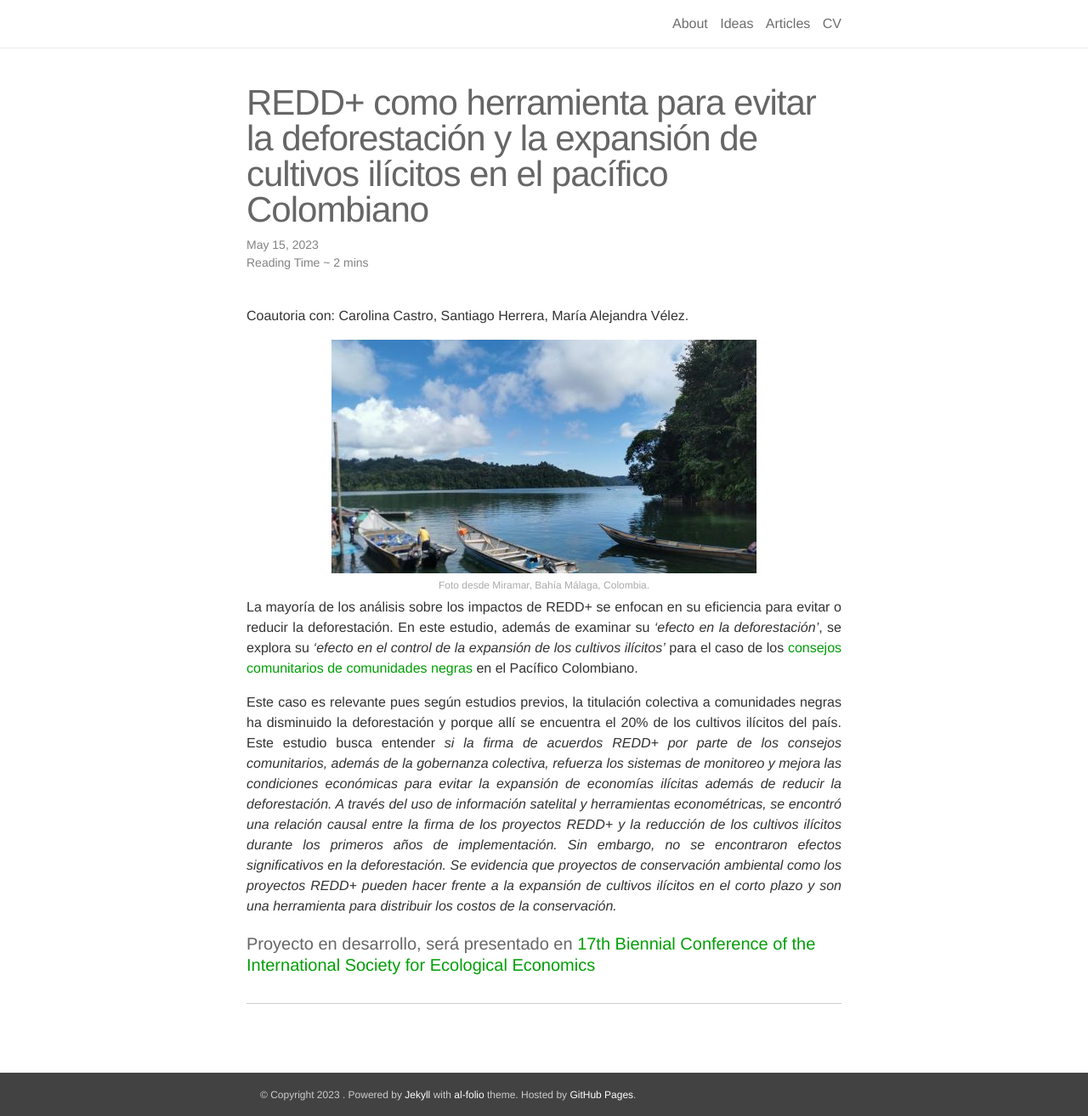
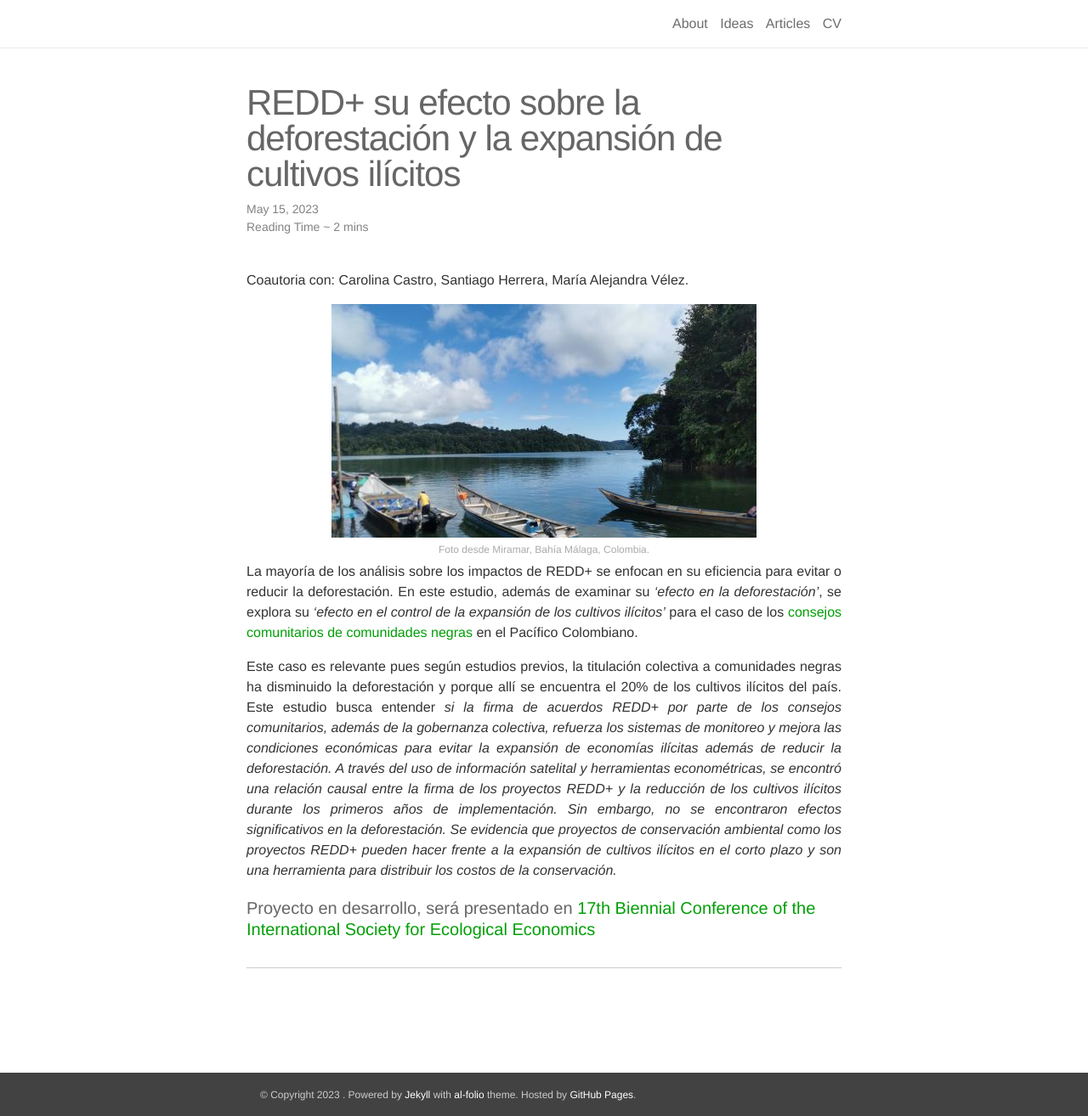
Before and after one commit to polanco-jaime/polanco-jaime.github.io, a Jekyll site: the page built from _posts/2023-06-30-article-redd.markdown, in a window 1280 px wide and 1314 px high. Shown: the whole window at 85% size. Built offline with Jekyll 4.4.1, drawn with Linux system fonts in a browser that asks for light colours; nearby versions of some CDN libraries; comment, search, counter and statistics services are not loaded.

Commit message:
Update website

```diff
--- a/_posts/2023-04-15-article-regalias.markdown
+++ b/_posts/2023-04-15-article-regalias.markdown
@@ -1,8 +1,8 @@
 ---
 layout: post
-title: Impacto de las regalías en el comportamiento fiscal de los municipios de Colombia.
+title: Impacto fiscal de las regalías en los municipios de Colombia.
 date: 2023-04-15 16:11:00-0400
-description: Recomendaciones para una transición energética justa. Análisis de posibles impactos macroeconómicos.
+description: Análisis de posibles impactos macroeconómicos para una transición energética justa.
 inline: false
 categories: article
 comments: true
--- a/_posts/2023-05-15-article-1.markdown
+++ b/_posts/2023-05-15-article-1.markdown
@@ -2,7 +2,7 @@
 layout: post
 title: Can growth take place while reducing emissions?
 date: 2023-05-15 16:11:00-0400
-description: Learnings from studying how energy plays a role in the decoupling of economic growth and CO2 emissions.
+description: How energy mix plays a role in the decoupling of economic growth and CO2 emissions?
 inline: false
 categories: article
 comments: true
--- a/_posts/2023-06-30-article-redd.markdown
+++ b/_posts/2023-06-30-article-redd.markdown
@@ -1,8 +1,8 @@
 ---
 layout: post
-title: REDD+ como herramienta para evitar la deforestación y la expansión de cultivos ilícitos en el pacífico Colombiano
+title: REDD+ su efecto sobre la deforestación y la expansión de cultivos ilícitos
 date: 2023-05-15 16:11:00-0400
-description: Aprendizajes del estudio de proyectos REDD+ (Reducing Emissions from Deforestation and Forest Degradation) en el pacifico Colombiano.
+description: Aprendizajes de proyectos REDD+ (Reducing Emissions from Deforestation and Forest Degradation) en el pacifico Colombiano.
 inline: false
 categories: article
 comments: true
```
Also changed, not shown: _pages/about.md (+2 -2 lines).
